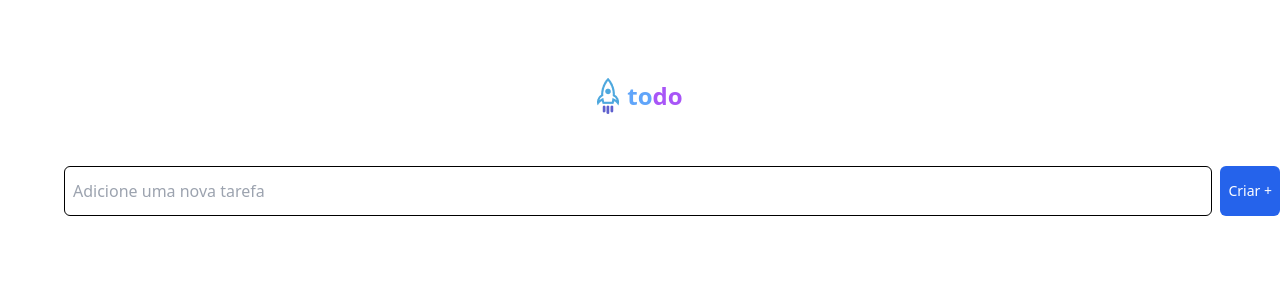
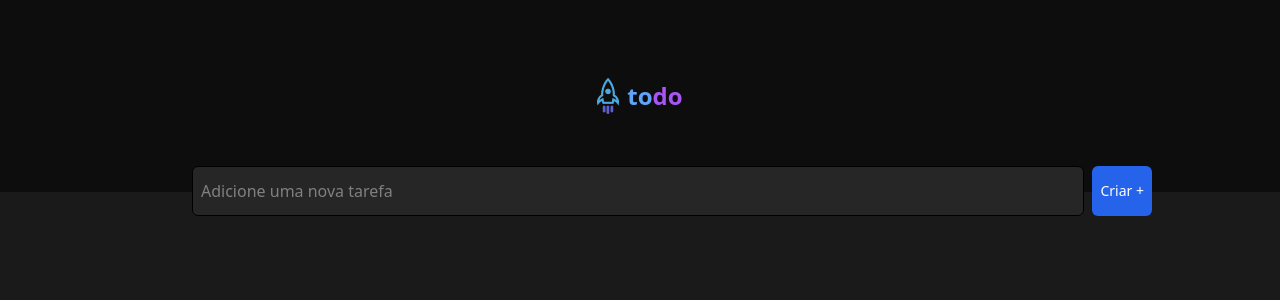
Before and after one commit to ThiagooAndrade/todo, a React (Vite) app in the folder client/: page / in a window 1280 px wide. Shown: the top 300 px of the page. Built offline with nearby package versions, Linux system fonts and the light colour scheme.

Commit message:
fix: config of shadcnui

```diff
--- a/client/package.json
+++ b/client/package.json
@@ -10,6 +10,8 @@
     "preview": "vite preview"
   },
   "dependencies": {
+    "@radix-ui/react-icons": "^1.3.0",
+    "@radix-ui/react-switch": "^1.1.0",
     "class-variance-authority": "^0.7.0",
     "client": "file:",
     "clsx": "^2.1.1",
--- /dev/null
+++ b/client/src/components/ui/switch.tsx
@@ -0,0 +1,27 @@
+import * as React from "react"
+import * as SwitchPrimitives from "@radix-ui/react-switch"
+
+import { cn } from "@/lib/utils"
+
+const Switch = React.forwardRef<
+  React.ElementRef<typeof SwitchPrimitives.Root>,
+  React.ComponentPropsWithoutRef<typeof SwitchPrimitives.Root>
+>(({ className, ...props }, ref) => (
+  <SwitchPrimitives.Root
+    className={cn(
+      "peer inline-flex h-6 w-11 shrink-0 cursor-pointer items-center rounded-full border-2 border-transparent transition-colors focus-visible:outline-none focus-visible:ring-2 focus-visible:ring-ring focus-visible:ring-offset-2 focus-visible:ring-offset-background disabled:cursor-not-allowed disabled:opacity-50 data-[state=checked]:bg-primary data-[state=unchecked]:bg-input",
+      className
+    )}
+    {...props}
+    ref={ref}
+  >
+    <SwitchPrimitives.Thumb
+      className={cn(
+        "pointer-events-none block h-5 w-5 rounded-full bg-background shadow-lg ring-0 transition-transform data-[state=checked]:translate-x-5 data-[state=unchecked]:translate-x-0"
+      )}
+    />
+  </SwitchPrimitives.Root>
+))
+Switch.displayName = SwitchPrimitives.Root.displayName
+
+export { Switch }
--- a/client/src/index.css
+++ b/client/src/index.css
@@ -5,24 +5,24 @@
 @layer base {
   :root {
     --background: 0 0% 100%;
-    --foreground: 222.2 84% 4.9%;
+    --foreground: 0 0% 3.9%;
     --card: 0 0% 100%;
-    --card-foreground: 222.2 84% 4.9%;
+    --card-foreground: 0 0% 3.9%;
     --popover: 0 0% 100%;
-    --popover-foreground: 222.2 84% 4.9%;
-    --primary: 222.2 47.4% 11.2%;
-    --primary-foreground: 210 40% 98%;
-    --secondary: 210 40% 96.1%;
-    --secondary-foreground: 222.2 47.4% 11.2%;
-    --muted: 210 40% 96.1%;
-    --muted-foreground: 215.4 16.3% 46.9%;
-    --accent: 210 40% 96.1%;
-    --accent-foreground: 222.2 47.4% 11.2%;
+    --popover-foreground: 0 0% 3.9%;
+    --primary: 0 0% 9%;
+    --primary-foreground: 0 0% 98%;
+    --secondary: 0 0% 96.1%;
+    --secondary-foreground: 0 0% 9%;
+    --muted: 0 0% 96.1%;
+    --muted-foreground: 0 0% 45.1%;
+    --accent: 0 0% 96.1%;
+    --accent-foreground: 0 0% 9%;
     --destructive: 0 84.2% 60.2%;
-    --destructive-foreground: 210 40% 98%;
-    --border: 214.3 31.8% 91.4%;
-    --input: 214.3 31.8% 91.4%;
-    --ring: 222.2 84% 4.9%;
+    --destructive-foreground: 0 0% 98%;
+    --border: 0 0% 89.8%;
+    --input: 0 0% 89.8%;
+    --ring: 0 0% 3.9%;
     --radius: 0.5rem;
     --chart-1: 12 76% 61%;
     --chart-2: 173 58% 39%;
@@ -32,25 +32,25 @@
   }
 
   .dark {
-    --background: 222.2 84% 4.9%;
-    --foreground: 210 40% 98%;
-    --card: 222.2 84% 4.9%;
-    --card-foreground: 210 40% 98%;
-    --popover: 222.2 84% 4.9%;
-    --popover-foreground: 210 40% 98%;
-    --primary: 210 40% 98%;
-    --primary-foreground: 222.2 47.4% 11.2%;
-    --secondary: 217.2 32.6% 17.5%;
-    --secondary-foreground: 210 40% 98%;
-    --muted: 217.2 32.6% 17.5%;
-    --muted-foreground: 215 20.2% 65.1%;
-    --accent: 217.2 32.6% 17.5%;
-    --accent-foreground: 210 40% 98%;
+    --background: 0 0% 3.9%;
+    --foreground: 0 0% 98%;
+    --card: 0 0% 3.9%;
+    --card-foreground: 0 0% 98%;
+    --popover: 0 0% 3.9%;
+    --popover-foreground: 0 0% 98%;
+    --primary: 0 0% 98%;
+    --primary-foreground: 0 0% 9%;
+    --secondary: 0 0% 14.9%;
+    --secondary-foreground: 0 0% 98%;
+    --muted: 0 0% 14.9%;
+    --muted-foreground: 0 0% 63.9%;
+    --accent: 0 0% 14.9%;
+    --accent-foreground: 0 0% 98%;
     --destructive: 0 62.8% 30.6%;
-    --destructive-foreground: 210 40% 98%;
-    --border: 217.2 32.6% 17.5%;
-    --input: 217.2 32.6% 17.5%;
-    --ring: 212.7 26.8% 83.9%;
+    --destructive-foreground: 0 0% 98%;
+    --border: 0 0% 14.9%;
+    --input: 0 0% 14.9%;
+    --ring: 0 0% 83.1%;
     --chart-1: 220 70% 50%;
     --chart-2: 160 60% 45%;
     --chart-3: 30 80% 55%;
@@ -63,6 +63,7 @@
   * {
     @apply border-border;
   }
+
   body {
     @apply bg-background text-foreground;
   }
--- a/client/tailwind.config.js
+++ b/client/tailwind.config.js
@@ -10,68 +10,90 @@
   prefix: "",
   theme: {
     container: {
-      center: true,
-      padding: "2rem",
+      center: 'true',
+      padding: '2rem',
       screens: {
-        "2xl": "1400px",
-      },
+        sm: '640px',
+        md: '768px',
+        lg: '1024px',
+        '2xl': '1400px'
+      }
     },
     extend: {
       colors: {
-        border: "hsl(var(--border))",
-        input: "hsl(var(--input))",
-        ring: "hsl(var(--ring))",
-        background: "hsl(var(--background))",
-        foreground: "hsl(var(--foreground))",
+        darkHeader: '#0D0D0D',
+        darkContent: '#1A1A1A',
+        darkInput: '#262626',
+        darkInputPlaceholder: '#808080',
+        border: 'hsl(var(--border))',
+        input: 'hsl(var(--input))',
+        ring: 'hsl(var(--ring))',
+        background: 'hsl(var(--background))',
+        foreground: 'hsl(var(--foreground))',
         primary: {
-          DEFAULT: "hsl(var(--primary))",
-          foreground: "hsl(var(--primary-foreground))",
+          DEFAULT: 'hsl(var(--primary))',
+          foreground: 'hsl(var(--primary-foreground))'
         },
         secondary: {
-          DEFAULT: "hsl(var(--secondary))",
-          foreground: "hsl(var(--secondary-foreground))",
+          DEFAULT: 'hsl(var(--secondary))',
+          foreground: 'hsl(var(--secondary-foreground))'
         },
         destructive: {
-          DEFAULT: "hsl(var(--destructive))",
-          foreground: "hsl(var(--destructive-foreground))",
+          DEFAULT: 'hsl(var(--destructive))',
+          foreground: 'hsl(var(--destructive-foreground))'
         },
         muted: {
-          DEFAULT: "hsl(var(--muted))",
-          foreground: "hsl(var(--muted-foreground))",
+          DEFAULT: 'hsl(var(--muted))',
+          foreground: 'hsl(var(--muted-foreground))'
         },
         accent: {
-          DEFAULT: "hsl(var(--accent))",
-          foreground: "hsl(var(--accent-foreground))",
+          DEFAULT: 'hsl(var(--accent))',
+          foreground: 'hsl(var(--accent-foreground))'
         },
         popover: {
-          DEFAULT: "hsl(var(--popover))",
-          foreground: "hsl(var(--popover-foreground))",
+          DEFAULT: 'hsl(var(--popover))',
+          foreground: 'hsl(var(--popover-foreground))'
         },
         card: {
-          DEFAULT: "hsl(var(--card))",
-          foreground: "hsl(var(--card-foreground))",
+          DEFAULT: 'hsl(var(--card))',
+          foreground: 'hsl(var(--card-foreground))'
         },
+        chart: {
+          '1': 'hsl(var(--chart-1))',
+          '2': 'hsl(var(--chart-2))',
+          '3': 'hsl(var(--chart-3))',
+          '4': 'hsl(var(--chart-4))',
+          '5': 'hsl(var(--chart-5))'
+        }
       },
       borderRadius: {
-        lg: "var(--radius)",
-        md: "calc(var(--radius) - 2px)",
-        sm: "calc(var(--radius) - 4px)",
+        lg: 'var(--radius)',
+        md: 'calc(var(--radius) - 2px)',
+        sm: 'calc(var(--radius) - 4px)'
       },
       keyframes: {
-        "accordion-down": {
-          from: { height: "0" },
-          to: { height: "var(--radix-accordion-content-height)" },
+        'accordion-down': {
+          from: {
+            height: '0'
+          },
+          to: {
+            height: 'var(--radix-accordion-content-height)'
+          }
         },
-        "accordion-up": {
-          from: { height: "var(--radix-accordion-content-height)" },
-          to: { height: "0" },
-        },
+        'accordion-up': {
+          from: {
+            height: 'var(--radix-accordion-content-height)'
+          },
+          to: {
+            height: '0'
+          }
+        }
       },
       animation: {
-        "accordion-down": "accordion-down 0.2s ease-out",
-        "accordion-up": "accordion-up 0.2s ease-out",
-      },
-    },
+        'accordion-down': 'accordion-down 0.2s ease-out',
+        'accordion-up': 'accordion-up 0.2s ease-out'
+      }
+    }
   },
   plugins: [require("tailwindcss-animate")],
 }
```
Also changed, not shown: client/components.json, 2 other files (tests, documents, lock files or other folders).
